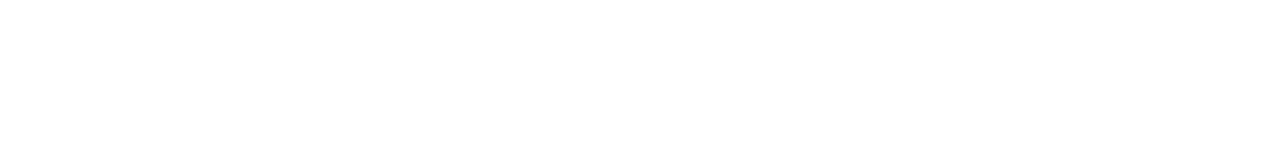
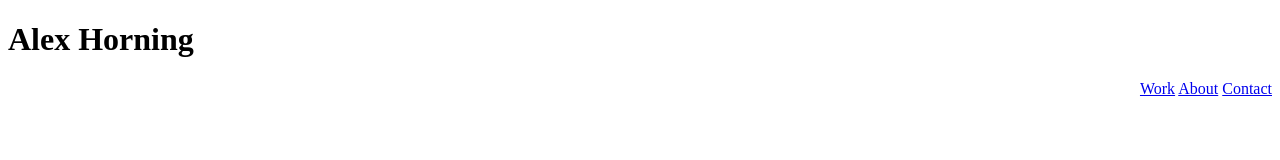
Before and after one commit to makeitouthill/AlexHorning-Portfolio, a plain HTML site: page index.html in a window 1280 px wide. Drawn offline with Linux system fonts and the light colour scheme; files that its build step writes are made by us from their sources.

Commit message:
Added Navigation Tabs and added Navigation css styling

```diff
--- a/assets/styles.css
+++ b/assets/styles.css
@@ -0,0 +1,4 @@
+
+.navbubbles {
+    float: right;
+  }
--- a/index.html
+++ b/index.html
@@ -7,7 +7,12 @@
   </head>
   <body>
     <header>
-
+      <h1>Alex Horning</h1>
+      <nav class="navbubbles">
+        <a href="#work">Work</a>
+        <a href="#about">About</a>
+        <a href="#contact">Contact</a>
+      </nav>
     </header>
     <main>
 
```
